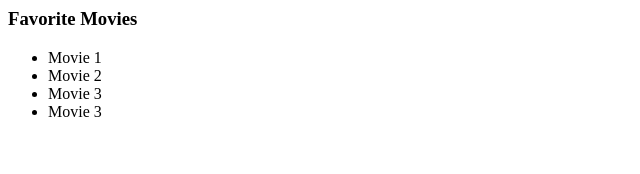
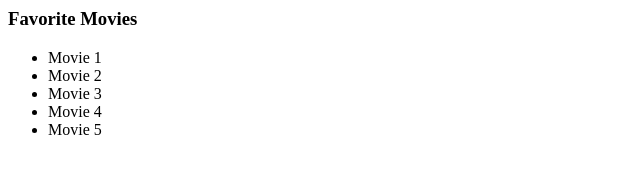
Before and after one commit to jeffreybailey/intro-to-Git, a plain HTML site: page index.html in a window 1280 px wide. Shown: the full height of the page, 0-640 px from the left. Drawn offline with Linux system fonts and the light colour scheme.

Commit message:
third commit

```diff
--- a/index.html
+++ b/index.html
@@ -4,5 +4,6 @@
 	<li>Movie 1</li>
 	<li>Movie 2</li>
 	<li>Movie 3</li>
-	<li>Movie 3</li>
+	<li>Movie 4</li>
+	<li>Movie 5</li>
 </ul>
```
